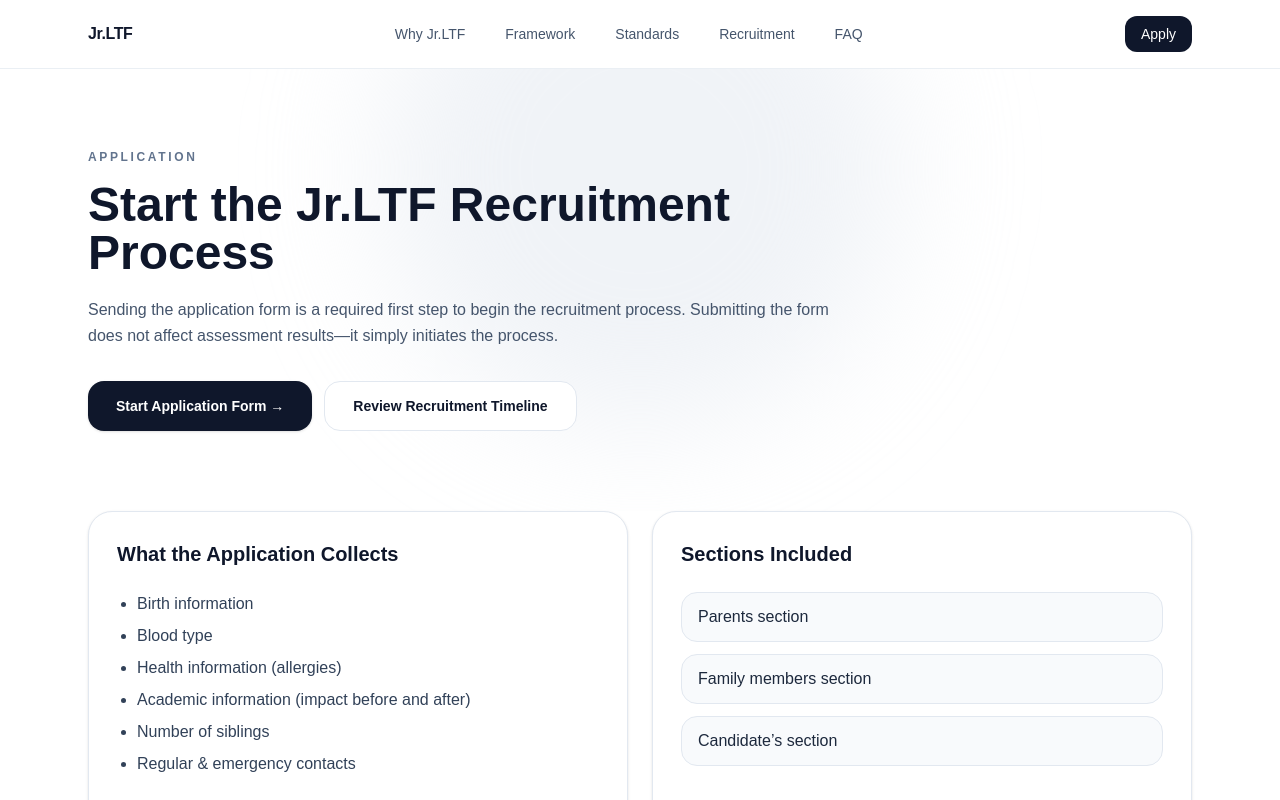
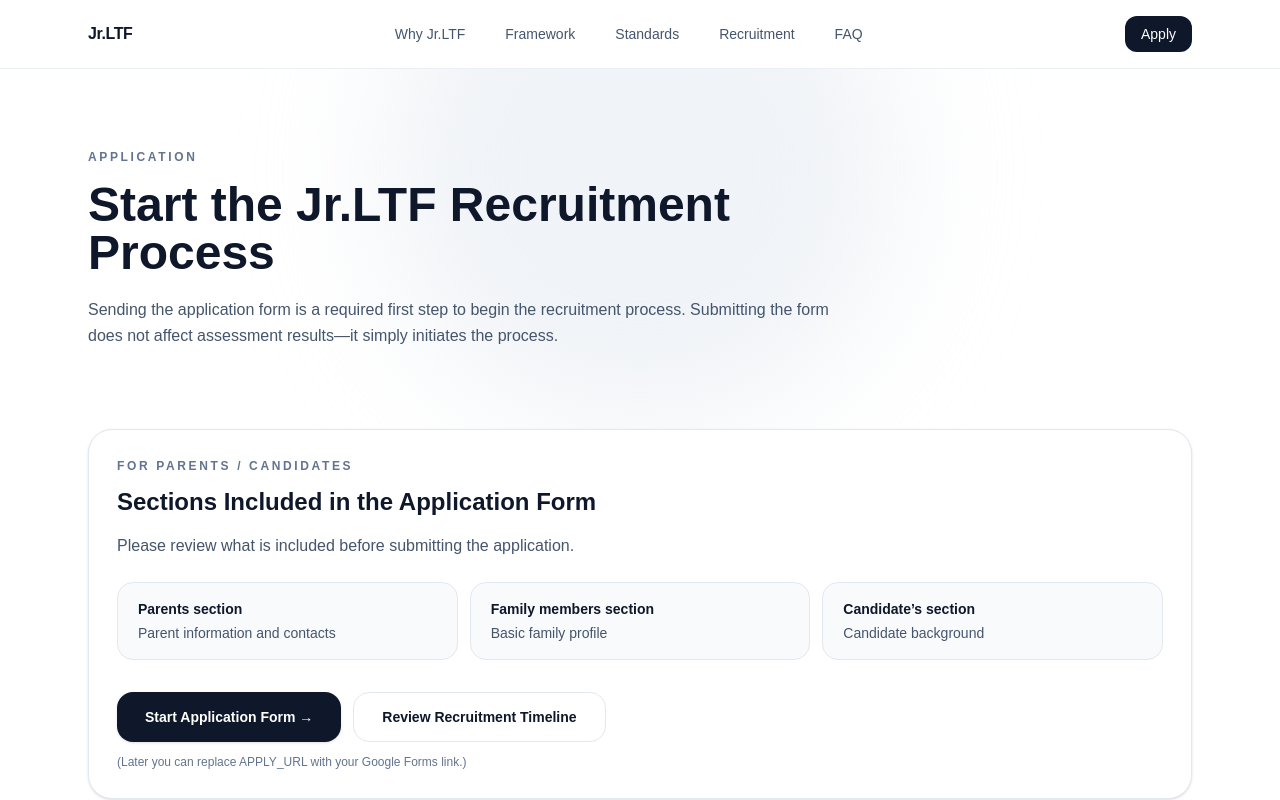
Before and after one commit to nyamkadorj/jrltf-site, a Next.js app: page /apply in a window 1280 px wide. Shown: the top 800 px of the page. Built offline with nearby package versions, Linux system fonts and the light colour scheme.

Commit message:
“Update”

```diff
--- a/src/app/apply/page.tsx
+++ b/src/app/apply/page.tsx
@@ -36,10 +36,58 @@ export default function ApplyPage() {
 
             <p className="mt-5 text-base leading-relaxed text-slate-600">
               Sending the application form is a required first step to begin the recruitment
-              process. Submitting the form does not affect assessment results—it simply
-              initiates the process.
+              process. Submitting the form does not affect assessment results—it simply initiates
+              the process.
+            </p>
+          </motion.div>
+        </div>
+      </section>
+
+      {/* FOR PARENTS / CANDIDATES */}
+      <section className="mx-auto max-w-6xl px-6 pb-10">
+        <motion.div
+          initial={{ opacity: 0, y: 14 }}
+          whileInView={{ opacity: 1, y: 0 }}
+          viewport={{ once: true, amount: 0.25 }}
+          transition={{ duration: 0.7, ease: EASE }}
+          className="rounded-3xl border border-slate-200 bg-white p-7 shadow-sm"
+        >
+          <p className="text-xs font-bold uppercase tracking-[0.22em] text-slate-500">
+            For Parents / Candidates
           </p>
 
+          <h2 className="mt-3 text-2xl font-bold text-slate-900">
+            Sections Included in the Application Form
+          </h2>
+
+          <p className="mt-4 text-slate-600">
+            Please review what is included before submitting the application.
+          </p>
+
+          <div className="mt-6 grid gap-3 sm:grid-cols-3">
+            <div className="rounded-2xl border border-slate-200 bg-slate-50 px-5 py-4">
+              <p className="text-sm font-semibold text-slate-900">Parents section</p>
+              <p className="mt-1 text-sm text-slate-600">
+                Parent information and contacts
+              </p>
+            </div>
+
+            <div className="rounded-2xl border border-slate-200 bg-slate-50 px-5 py-4">
+              <p className="text-sm font-semibold text-slate-900">Family members section</p>
+              <p className="mt-1 text-sm text-slate-600">
+                Basic family profile
+              </p>
+            </div>
+
+            <div className="rounded-2xl border border-slate-200 bg-slate-50 px-5 py-4">
+              <p className="text-sm font-semibold text-slate-900">Candidate’s section</p>
+              <p className="mt-1 text-sm text-slate-600">
+                Candidate background
+              </p>
+            </div>
+          </div>
+
+          {/* Buttons (placed after reading sections) */}
           <div className="mt-8 flex flex-wrap gap-3">
             <motion.a
               href={APPLY_URL}
@@ -58,63 +106,22 @@ export default function ApplyPage() {
               Review Recruitment Timeline
             </Link>
           </div>
+
+          <p className="mt-3 text-xs text-slate-500">
+            (Later you can replace <span className="font-mono">APPLY_URL</span> with your Google
+            Forms link.)
+          </p>
         </motion.div>
-        </div>
       </section>
 
-      {/* APPLICATION CONTENT */}
+      {/* DARK CHAPTER LEADER SECTION (keep as is) */}
       <section className="mx-auto max-w-6xl px-6 pb-16">
-        <div className="grid gap-6 lg:grid-cols-2">
-          {/* Application Info */}
-          <div className="rounded-3xl border border-slate-200 bg-white p-7 shadow-sm">
-            <h2 className="text-xl font-semibold text-slate-900">
-              What the Application Collects
-            </h2>
-
-            <ul className="mt-6 list-disc space-y-2 pl-5 text-slate-700">
-              <li>Birth information</li>
-              <li>Blood type</li>
-              <li>Health information (allergies)</li>
-              <li>Academic information (impact before and after)</li>
-              <li>Number of siblings</li>
-              <li>Regular & emergency contacts</li>
-            </ul>
-
-            <div className="mt-6 rounded-2xl border border-slate-200 bg-slate-50 p-5">
-              <p className="text-sm text-slate-700">
-                Submitting the form indicates the candidate and family’s intention
-                to begin the Jr.LTF assessment process.
-              </p>
-            </div>
-          </div>
-
-          {/* Form Sections */}
-          <div className="rounded-3xl border border-slate-200 bg-white p-7 shadow-sm">
-            <h2 className="text-xl font-semibold text-slate-900">
-              Sections Included
-            </h2>
-
-            <ul className="mt-6 space-y-3 text-slate-800">
-              <li className="rounded-2xl border border-slate-200 bg-slate-50 px-4 py-3">
-                Parents section
-              </li>
-              <li className="rounded-2xl border border-slate-200 bg-slate-50 px-4 py-3">
-                Family members section
-              </li>
-              <li className="rounded-2xl border border-slate-200 bg-slate-50 px-4 py-3">
-                Candidate’s section
-              </li>
-            </ul>
-          </div>
-        </div>
-
-        {/* DARK CHAPTER LEADER SECTION */}
         <motion.section
           initial={{ opacity: 0, y: 20 }}
           whileInView={{ opacity: 1, y: 0 }}
           viewport={{ once: true }}
           transition={{ duration: 0.8, ease: EASE }}
-          className="mt-16 rounded-3xl bg-slate-900 px-8 py-12 text-white shadow-xl"
+          className="rounded-3xl bg-slate-900 px-8 py-12 text-white shadow-xl"
         >
           <div className="max-w-4xl">
             <p className="text-xs font-bold uppercase tracking-[0.22em] text-white/60">
@@ -144,14 +151,14 @@ export default function ApplyPage() {
             </div>
 
             <p className="mt-6 leading-relaxed text-white/80">
-              All official Jr.LTF updates, recruitment announcements, selection process
-              guidelines, shared materials, related files, and important communications
-              will be posted in the Announcement Room.
+              All official Jr.LTF updates, recruitment announcements, selection process guidelines,
+              shared materials, related files, and important communications will be posted in the
+              Announcement Room.
             </p>
 
             <p className="mt-4 leading-relaxed text-white/80">
-              Chapter leaders are strongly encouraged to join to stay aligned
-              with HQ direction and ensure proper communication with families.
+              Chapter leaders are strongly encouraged to join to stay aligned with HQ direction and
+              ensure proper communication with families.
             </p>
 
             <motion.a
```
Lines whose indentation alone changed are shown as unchanged.
